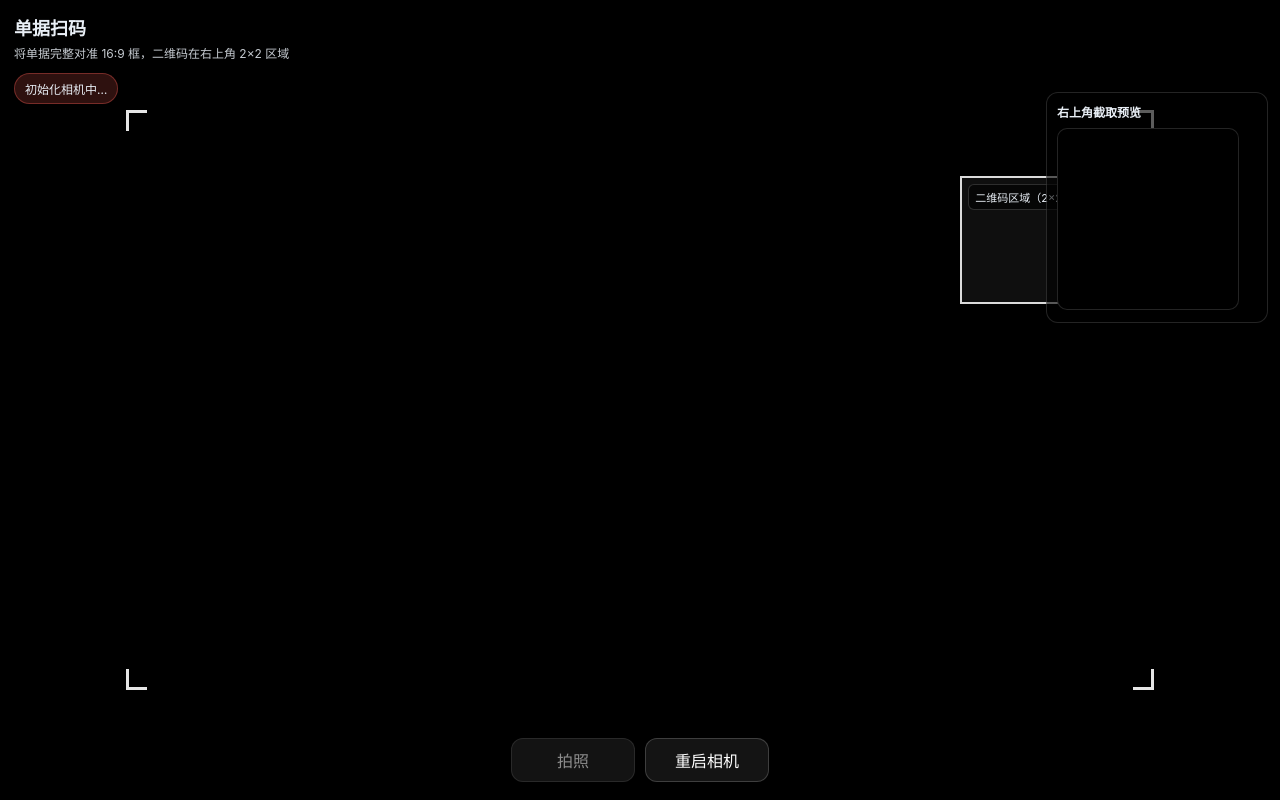
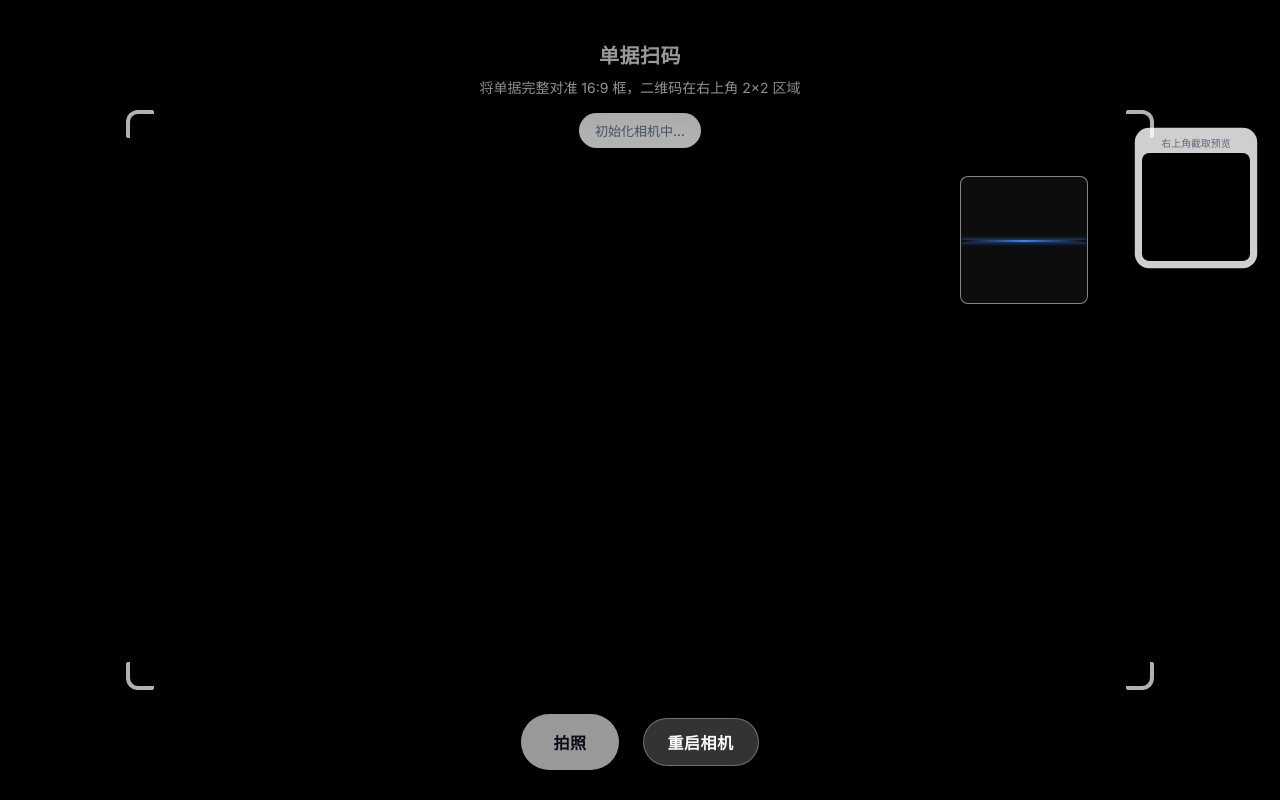
Before and after one commit to Gigass/qrcodescan, a Vue app: page /scan in a window 1280 px wide. Built offline with nearby package versions, Linux system fonts and the light colour scheme; no server answers.

Commit message:
样式优化

```diff
--- a/public/index.html
+++ b/public/index.html
@@ -3,8 +3,24 @@
   <head>
     <meta charset="utf-8" />
     <meta http-equiv="X-UA-Compatible" content="IE=edge" />
-    <meta name="viewport" content="width=device-width,initial-scale=1.0,viewport-fit=cover" />
+    <meta
+      name="viewport"
+      content="width=device-width,initial-scale=1.0,viewport-fit=cover"
+    />
     <title>QR Code Scan</title>
+    <link rel="preconnect" href="https://fonts.googleapis.com" />
+    <link rel="preconnect" href="https://fonts.gstatic.com" crossorigin />
+    <link
+      href="https://fonts.googleapis.com/css2?family=Inter:wght@400;500;600;700&display=swap"
+      rel="stylesheet"
+    />
+    <style>
+      body {
+        margin: 0;
+        padding: 0;
+        -webkit-tap-highlight-color: transparent;
+      }
+    </style>
   </head>
   <body>
     <noscript>
--- a/src/App.vue
+++ b/src/App.vue
@@ -5,19 +5,53 @@
 </template>
 
 <style>
+:root {
+  --bg-color: #f8fafc;
+  --text-main: #1e293b;
+  --text-muted: #64748b;
+  --primary: #0f172a;
+  --accent: #3b82f6;
+  --surface: #ffffff;
+  --border: #e2e8f0;
+}
+
 html,
 body,
 #app {
   height: 100%;
   margin: 0;
+  -webkit-font-smoothing: antialiased;
+  -moz-osx-font-smoothing: grayscale;
 }
+
 body {
-  font-family: -apple-system, BlinkMacSystemFont, 'Segoe UI', Roboto, 'Helvetica Neue', Arial,
-    'Noto Sans', 'Liberation Sans', sans-serif;
-  background: #0b0f14;
-  color: #e8eef5;
+  font-family: 'Inter', -apple-system, BlinkMacSystemFont, "Segoe UI", Roboto, Helvetica, Arial, sans-serif;
+  background: var(--bg-color);
+  color: var(--text-main);
+  overflow: hidden; /* Prevent bounce on mobile */
 }
+
 button {
-  font: inherit;
+  font-family: inherit;
+  border: none;
+  outline: none;
+  cursor: pointer;
+  user-select: none;
+  -webkit-user-select: none;
+  transition: all 0.2s cubic-bezier(0.4, 0, 0.2, 1);
+}
+
+button:active {
+  transform: scale(0.96);
+}
+
+/* Global Transition Utility */
+.fade-enter-active,
+.fade-leave-active {
+  transition: opacity 0.3s ease;
+}
+.fade-enter,
+.fade-leave-to {
+  opacity: 0;
 }
 </style>
--- a/src/views/Result.vue
+++ b/src/views/Result.vue
@@ -65,75 +65,135 @@ export default {
 
 <style scoped>
 .page {
-  min-height: 100%;
-  padding: 14px 14px 24px;
+  min-height: 100vh;
+  padding: 20px 20px 40px;
   box-sizing: border-box;
+  background: #f8fafc;
+  color: #1e293b;
+  animation: fadeIn 0.4s ease-out;
 }
+
+@keyframes fadeIn {
+  from { opacity: 0; transform: translateY(10px); }
+  to { opacity: 1; transform: translateY(0); }
+}
+
 .header {
   display: flex;
   align-items: center;
   justify-content: space-between;
+  margin-bottom: 24px;
 }
+
 .title {
-  font-size: 18px;
+  font-size: 24px;
   font-weight: 700;
+  letter-spacing: -0.5px;
+  color: #0f172a;
 }
+
 .content {
-  margin-top: 12px;
   display: grid;
+  gap: 20px;
+  max-width: 600px;
+  margin: 0 auto;
+}
+
+.card {
+  background: #ffffff;
+  border-radius: 20px;
+  padding: 20px;
+  box-shadow: 0 10px 15px -3px rgba(0, 0, 0, 0.05), 0 4px 6px -2px rgba(0, 0, 0, 0.02);
+  border: 1px solid #f1f5f9;
+  transition: transform 0.2s;
+}
+
+.card:hover {
+  transform: translateY(-2px);
+}
+
+.label {
+  font-size: 13px;
+  font-weight: 600;
+  color: #64748b;
+  text-transform: uppercase;
+  letter-spacing: 0.5px;
+  margin-bottom: 8px;
+}
+
+.value {
+  font-size: 16px;
+  line-height: 1.6;
+  color: #334155;
+  word-break: break-all;
+  font-family: 'SF Mono', 'Roboto Mono', monospace; /* Monospace for QR data */
+  padding: 12px;
+  background: #f8fafc;
+  border-radius: 12px;
+  border: 1px solid #e2e8f0;
+}
+
+.value.muted {
+  color: #94a3b8;
+  font-style: italic;
+  font-family: inherit;
+}
+
+.row {
+  margin-top: 20px;
+  display: grid;
+  grid-template-columns: 1fr 1fr;
   gap: 12px;
 }
-.card {
-  background: rgba(255, 255, 255, 0.06);
-  border: 1px solid rgba(255, 255, 255, 0.12);
-  border-radius: 14px;
-  padding: 12px;
-}
-.label {
-  font-size: 12px;
-  opacity: 0.8;
-}
-.value {
-  margin-top: 8px;
-  font-size: 13px;
-  line-height: 1.45;
-  word-break: break-word;
-}
-.value.muted {
-  opacity: 0.75;
-}
-.row {
-  margin-top: 12px;
+
+.btn {
+  height: 48px;
   display: flex;
-  gap: 10px;
-}
-.btn {
-  height: 40px;
-  padding: 0 14px;
-  border-radius: 12px;
-  border: 1px solid rgba(255, 255, 255, 0.18);
-  background: rgba(255, 255, 255, 0.14);
-  color: #fff;
-  font: inherit;
-}
-.btn.secondary {
-  background: rgba(255, 255, 255, 0.08);
-}
-.btn:disabled {
-  opacity: 0.55;
-}
-.link {
-  display: inline-flex;
   align-items: center;
   justify-content: center;
+  border-radius: 14px;
+  font-size: 15px;
+  font-weight: 600;
+  border: none;
+  cursor: pointer;
+  transition: all 0.2s;
+  background: #0f172a;
+  color: #ffffff;
+  box-shadow: 0 4px 6px -1px rgba(15, 23, 42, 0.1);
+}
+
+.btn:active {
+  transform: scale(0.96);
+}
+
+.btn.secondary {
+  background: #ffffff;
+  color: #475569;
+  border: 1px solid #e2e8f0;
+  box-shadow: 0 1px 2px 0 rgba(0, 0, 0, 0.05);
+}
+
+.btn.secondary:hover {
+  background: #f8fafc;
+  border-color: #cbd5e1;
+}
+
+.btn:disabled {
+  opacity: 0.5;
+  cursor: not-allowed;
+  background: #cbd5e1;
+}
+
+.link {
   text-decoration: none;
 }
+
 .img {
-  margin-top: 10px;
   width: 100%;
   height: auto;
   border-radius: 12px;
   display: block;
-  background: #000;
+  background: #f1f5f9;
+  border: 1px solid #e2e8f0;
 }
 </style>
--- a/src/views/Scan.vue
+++ b/src/views/Scan.vue
@@ -25,7 +25,8 @@
           <div class="corner br"></div>
 
           <div class="roiFrame" :style="roiFrameStyle">
-            <div class="roiLabel">二维码区域（2×2）</div>
+            <div class="scan-line"></div>
+            <div class="roiLabel">二维码区域</div>
           </div>
         </div>
       </div>
@@ -530,152 +531,202 @@ export default {
 .overlay {
   position: absolute;
   inset: 0;
+  display: flex;
+  flex-direction: column;
+  justify-content: space-between;
+  z-index: 10;
 }
+
+/* Gradients for readability */
 .topBar {
-  position: absolute;
-  left: 0;
-  right: 0;
-  top: 0;
-  padding: 14px 14px 10px;
-  background: linear-gradient(to bottom, rgba(0, 0, 0, 0.66), rgba(0, 0, 0, 0));
-  pointer-events: auto;
+  padding: 40px 24px 20px;
+  background: linear-gradient(180deg, rgba(0,0,0,0.4) 0%, transparent 100%);
+  color: white;
+  text-align: center;
+  pointer-events: none;
 }
+
 .title {
-  font-size: 18px;
-  font-weight: 700;
+  font-size: 20px;
+  font-weight: 600;
+  letter-spacing: 0.5px;
+  text-shadow: 0 2px 4px rgba(0,0,0,0.3);
 }
+
 .hint {
-  margin-top: 6px;
-  font-size: 12px;
-  opacity: 0.85;
-  line-height: 1.4;
+  margin-top: 8px;
+  font-size: 14px;
+  opacity: 0.9;
+  font-weight: 400;
+  text-shadow: 0 1px 2px rgba(0,0,0,0.3);
 }
+
 .status {
-  margin-top: 10px;
-  display: inline-block;
-  padding: 6px 10px;
-  border-radius: 999px;
-  font-size: 12px;
-  background: rgba(255, 255, 255, 0.12);
-  border: 1px solid rgba(255, 255, 255, 0.18);
+  margin-top: 16px;
+  display: inline-flex;
+  align-items: center;
+  padding: 8px 16px;
+  border-radius: 30px;
+  font-size: 13px;
+  font-weight: 500;
+  background: rgba(255, 255, 255, 0.95);
+  color: #1e293b;
+  box-shadow: 0 4px 12px rgba(0,0,0,0.15);
+  transition: all 0.3s cubic-bezier(0.4, 0, 0.2, 1);
 }
+
 .status.ok {
-  background: rgba(18, 184, 134, 0.18);
-  border-color: rgba(18, 184, 134, 0.35);
+  background: #ffffff;
+  color: #10b981;
 }
 .status.bad {
-  background: rgba(255, 95, 86, 0.18);
-  border-color: rgba(255, 95, 86, 0.35);
+  background: #ffffff;
+  color: #64748b;
 }
+
 .error {
-  margin-top: 8px;
-  font-size: 12px;
-  color: #ffb4ae;
-  word-break: break-word;
+  margin-top: 12px;
+  font-size: 13px;
+  color: #ef4444;
+  background: rgba(255, 255, 255, 0.9);
+  padding: 6px 12px;
+  border-radius: 8px;
+  display: inline-block;
 }
+
+/* Active scanning area */
 .mask {
   position: absolute;
   inset: 0;
   pointer-events: none;
+  background: radial-gradient(circle at center, transparent 35%, rgba(0, 0, 0, 0.5) 75%);
 }
+
 .docFrame {
   position: absolute;
-  box-sizing: border-box;
+  /* border: 1px solid rgba(255,255,255,0.2); */
+  border-radius: 4px;
 }
+
 .corner {
   position: absolute;
-  width: 18px;
-  height: 18px;
-  border: 3px solid rgba(255, 255, 255, 0.9);
+  width: 24px;
+  height: 24px;
+  border: 4px solid #ffffff;
+  border-radius: 2px;
+  box-shadow: 0 0 8px rgba(0,0,0,0.2);
 }
-.corner.tl {
-  top: -2px;
-  left: -2px;
-  border-right: 0;
-  border-bottom: 0;
-}
-.corner.tr {
-  top: -2px;
-  right: -2px;
-  border-left: 0;
-  border-bottom: 0;
-}
-.corner.bl {
-  bottom: -2px;
-  left: -2px;
-  border-right: 0;
-  border-top: 0;
-}
-.corner.br {
-  bottom: -2px;
-  right: -2px;
-  border-left: 0;
-  border-top: 0;
-}
+
+.corner.tl { top: -2px; left: -2px; border-right: 0; border-bottom: 0; border-top-left-radius: 12px; }
+.corner.tr { top: -2px; right: -2px; border-left: 0; border-bottom: 0; border-top-right-radius: 12px; }
+.corner.bl { bottom: -2px; left: -2px; border-right: 0; border-top: 0; border-bottom-left-radius: 12px; }
+.corner.br { bottom: -2px; right: -2px; border-left: 0; border-top: 0; border-bottom-right-radius: 12px; }
+
 .roiFrame {
   position: absolute;
   box-sizing: border-box;
-  border: 2px solid rgba(255, 255, 255, 0.85);
-  background: rgba(255, 255, 255, 0.06);
+  border: 1px solid rgba(255, 255, 255, 0.5);
+  border-radius: 8px;
+  background: rgba(255, 255, 255, 0.05);
+  box-shadow: 0 0 0 2000px rgba(0,0,0,0.3); /* Darken outside */
+  overflow: hidden;
 }
+
 .roiLabel {
-  position: absolute;
-  right: 6px;
-  top: 6px;
-  font-size: 11px;
-  padding: 4px 6px;
-  border-radius: 6px;
-  background: rgba(0, 0, 0, 0.55);
-  border: 1px solid rgba(255, 255, 255, 0.16);
+  display: none; /* Minimalist: hide label */
 }
-.bottomBar {
+
+/* Scan Line Animation */
+.scan-line {
   position: absolute;
   left: 0;
   right: 0;
-  bottom: 0;
-  padding: 12px 14px 18px;
-  display: flex;
-  gap: 10px;
-  justify-content: center;
-  background: linear-gradient(to top, rgba(0, 0, 0, 0.66), rgba(0, 0, 0, 0));
-  pointer-events: auto;
+  height: 2px;
+  background: linear-gradient(to right, transparent, #3b82f6, transparent);
+  box-shadow: 0 0 4px #3b82f6;
+  animation: scan 2s infinite linear;
 }
-.btn {
-  min-width: 124px;
-  height: 44px;
-  border-radius: 12px;
-  border: 1px solid rgba(255, 255, 255, 0.18);
-  background: rgba(255, 255, 255, 0.14);
-  color: #fff;
+
+@keyframes scan {
+  0% { top: 0; opacity: 0; }
+  10% { opacity: 1; }
+  90% { opacity: 1; }
+  100% { top: 100%; opacity: 0; }
 }
-.btn:disabled {
-  opacity: 0.55;
-}
-.btn.secondary {
-  background: rgba(255, 255, 255, 0.08);
-}
+
 .roiPreview {
   position: absolute;
-  right: 12px;
-  top: 92px;
-  width: 200px;
-  padding: 10px 10px 12px;
-  border-radius: 12px;
-  background: rgba(0, 0, 0, 0.6);
-  border: 1px solid rgba(255, 255, 255, 0.14);
+  right: 16px;
+  top: 120px;
+  width: 120px;
+  padding: 8px;
+  border-radius: 16px;
+  background: rgba(255, 255, 255, 0.9);
+  box-shadow: 0 4px 12px rgba(0,0,0,0.1);
   pointer-events: none;
+  z-index: 20;
+  opacity: 0.9;
+  transform: scale(0.9);
+  transition: opacity 0.3s;
 }
+
 .roiPreviewTitle {
-  font-size: 12px;
-  font-weight: 700;
+  font-size: 11px;
+  color: #64748b;
+  text-align: center;
+  margin-bottom: 4px;
 }
+
 .roiPreviewCanvas {
-  margin-top: 8px;
-  width: 180px;
-  height: 180px;
-  border-radius: 10px;
-  border: 1px solid rgba(255, 255, 255, 0.14);
+  width: 100%;
+  height: auto;
+  border-radius: 8px;
   background: #000;
   display: block;
 }
+
+/* Bottom Actions */
+.bottomBar {
+  padding: 30px;
+  display: flex;
+  justify-content: center;
+  align-items: center;
+  gap: 24px;
+  background: linear-gradient(0deg, rgba(0,0,0,0.6) 0%, transparent 100%);
+  pointer-events: auto;
+}
+
+.btn {
+  height: 56px;
+  padding: 0 32px;
+  border-radius: 28px;
+  font-size: 16px;
+  font-weight: 600;
+  letter-spacing: 0.5px;
+  border: none;
+  background: #ffffff;
+  color: #0f172a;
+  box-shadow: 0 4px 12px rgba(0,0,0,0.2);
+  transition: transform 0.2s, box-shadow 0.2s;
+}
+
+.btn:active {
+  transform: scale(0.95);
+  box-shadow: 0 2px 6px rgba(0,0,0,0.15);
+}
+
+.btn.secondary {
+  background: rgba(255, 255, 255, 0.2);
+  backdrop-filter: blur(10px);
+  color: white;
+  border: 1px solid rgba(255,255,255,0.3);
+  min-width: auto;
+  padding: 0 24px;
+  height: 48px;
+}
+
+.btn:disabled {
+  opacity: 0.6;
+  cursor: not-allowed;
+}
 </style>
```
Also changed, not shown: 1 other file (tests, documents, lock files or other folders).
